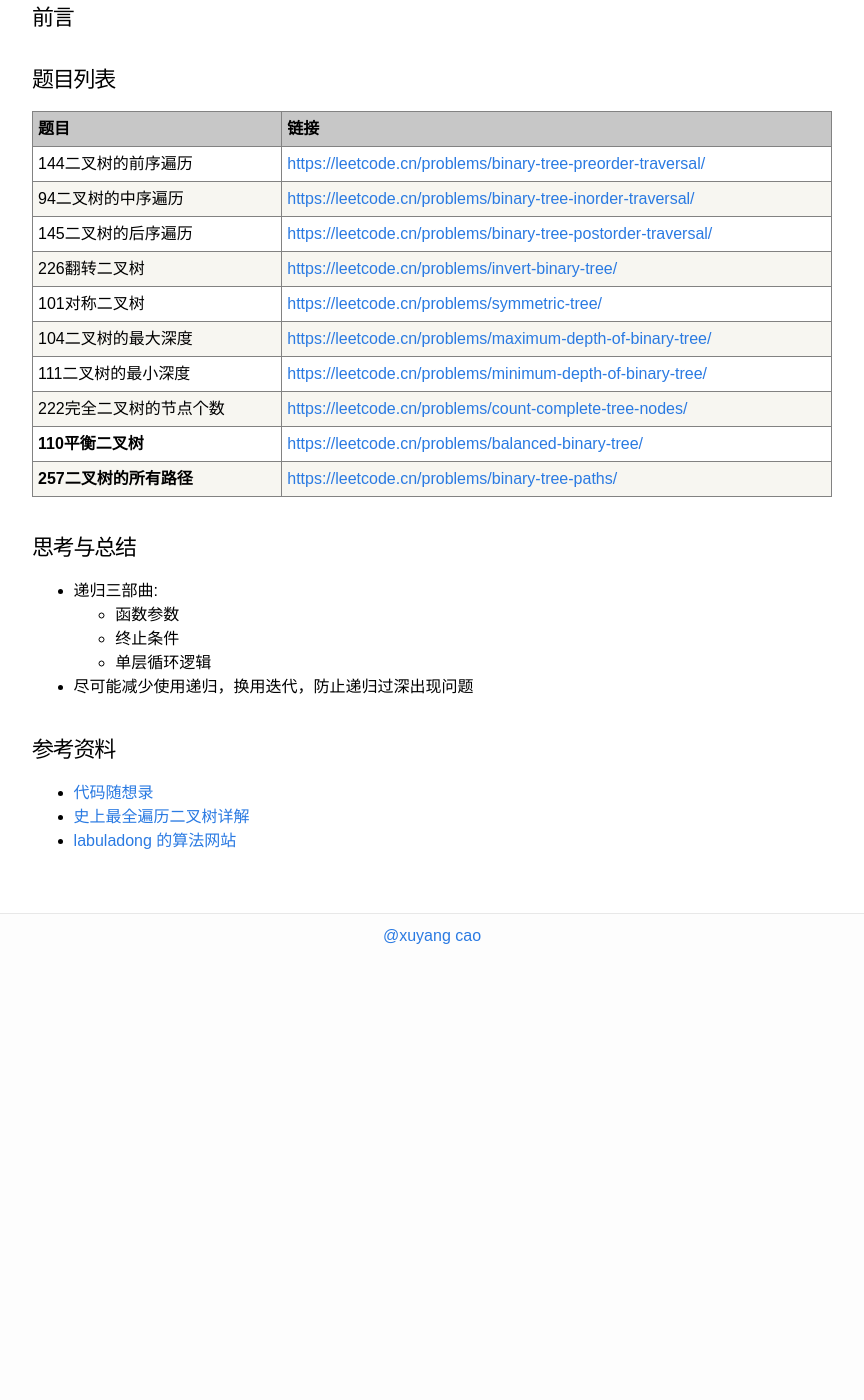
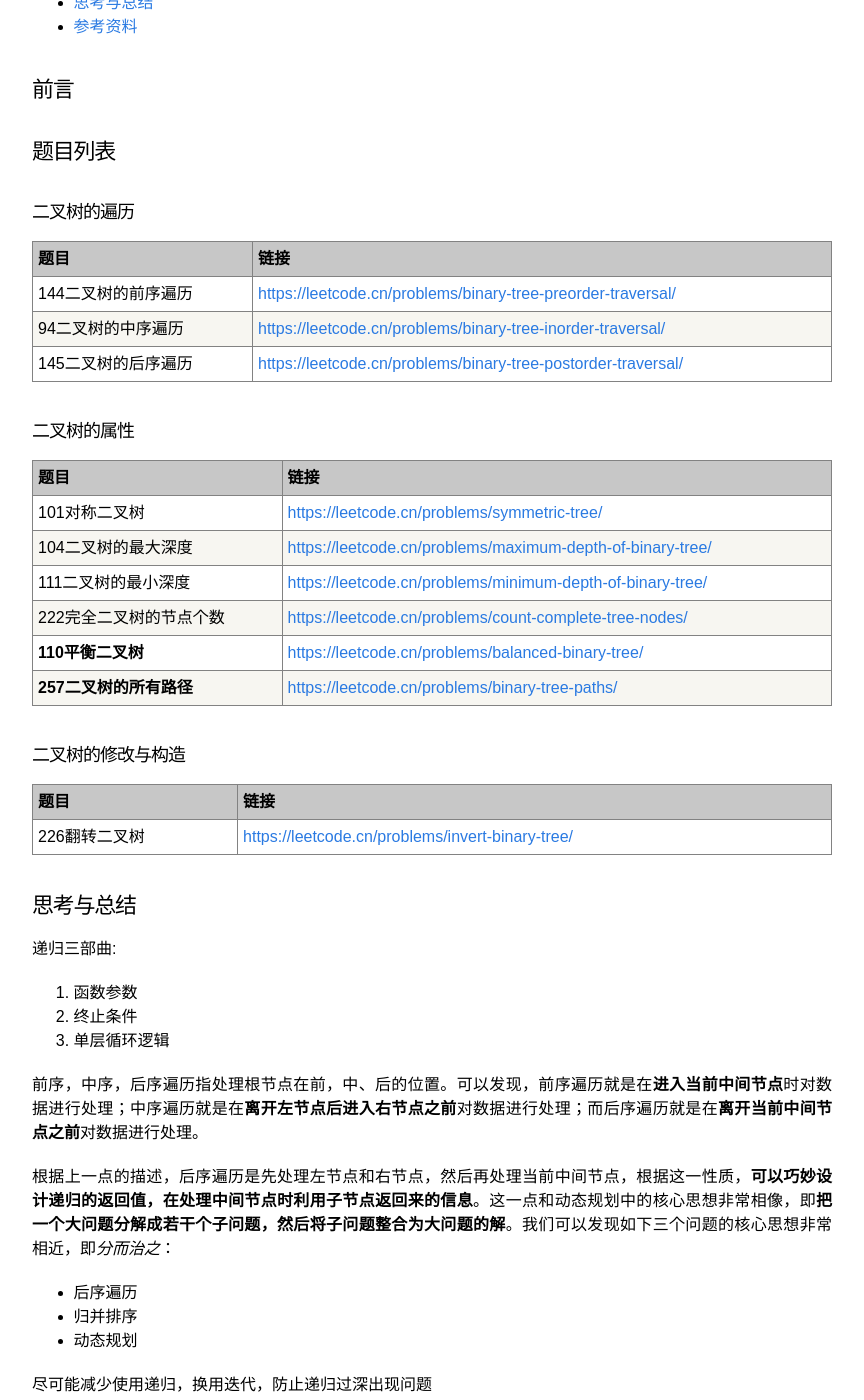
Before and after one commit to xuyangcao/blog, a Jekyll site: the page built from algorithm/binary_tree.md, in a window 1280 px wide and 1400 px high, scrolled down 261 px. Shown: the whole window, without its empty margins (208-1072 px from the left). Built offline with Jekyll 4.4.1, drawn with Linux system fonts in a browser that asks for light colours; before the commit the page ends 1219 px from its top, so only the background shows below that; some of the changed text lies outside the part shown.

Commit message:
add category in binary tree

```diff
--- a/algorithm/binary_tree.md
+++ b/algorithm/binary_tree.md
@@ -6,6 +6,9 @@ layout: page
 
 * [前言](#前言)
 * [题目列表](#题目列表)
+    * [二叉树的遍历](#二叉树的遍历)
+    * [二叉树的属性](#二叉树的属性)
+    * [二叉树的修改与构造](#二叉树的修改与构造)
 * [思考与总结](#思考与总结)
 * [参考资料](#参考资料)
 
@@ -16,12 +19,19 @@ layout: page
 
 ## 题目列表
 
+### 二叉树的遍历
+
 | 题目 | 链接 |
-|:------|:------|
+|:-----|:-----|
 | 144二叉树的前序遍历 | [https://leetcode.cn/problems/binary-tree-preorder-traversal/](https://leetcode.cn/problems/binary-tree-preorder-traversal/) |
 | 94二叉树的中序遍历 | [https://leetcode.cn/problems/binary-tree-inorder-traversal/](https://leetcode.cn/problems/binary-tree-inorder-traversal/) |
 | 145二叉树的后序遍历 | [https://leetcode.cn/problems/binary-tree-postorder-traversal/](https://leetcode.cn/problems/binary-tree-postorder-traversal/) |
-| 226翻转二叉树 | [https://leetcode.cn/problems/invert-binary-tree/](https://leetcode.cn/problems/invert-binary-tree/) |
+
+
+### 二叉树的属性
+
+| 题目 | 链接 |
+|:-----|:-----|
 | 101对称二叉树 | [https://leetcode.cn/problems/symmetric-tree/](https://leetcode.cn/problems/symmetric-tree/) |
 | 104二叉树的最大深度 | [https://leetcode.cn/problems/maximum-depth-of-binary-tree/](https://leetcode.cn/problems/maximum-depth-of-binary-tree/) |
 | 111二叉树的最小深度 | [https://leetcode.cn/problems/minimum-depth-of-binary-tree/](https://leetcode.cn/problems/minimum-depth-of-binary-tree/) |
@@ -29,14 +39,31 @@ layout: page
 | **110平衡二叉树** | [https://leetcode.cn/problems/balanced-binary-tree/](https://leetcode.cn/problems/balanced-binary-tree/) |
 | **257二叉树的所有路径** | [https://leetcode.cn/problems/binary-tree-paths/](https://leetcode.cn/problems/binary-tree-paths/) |
 
+### 二叉树的修改与构造
+
+| 题目 | 链接 |
+|:-----|:-----|
+| 226翻转二叉树 | [https://leetcode.cn/problems/invert-binary-tree/](https://leetcode.cn/problems/invert-binary-tree/) |
+
 
 ## 思考与总结
 
-- 递归三部曲:
-    - 函数参数
-    - 终止条件
-    - 单层循环逻辑
-- 尽可能减少使用递归，换用迭代，防止递归过深出现问题
+递归三部曲:
+
+1. 函数参数
+2. 终止条件
+3. 单层循环逻辑
+
+前序，中序，后序遍历指处理根节点在前，中、后的位置。可以发现，前序遍历就是在**进入当前中间节点**时对数据进行处理；中序遍历就是在**离开左节点后进入右节点之前**对数据进行处理；而后序遍历就是在**离开当前中间节点之前**对数据进行处理。
+
+根据上一点的描述，后序遍历是先处理左节点和右节点，然后再处理当前中间节点，根据这一性质，**可以巧妙设计递归的返回值，在处理中间节点时利用子节点返回来的信息**。这一点和动态规划中的核心思想非常相像，即**把一个大问题分解成若干个子问题，然后将子问题整合为大问题的解**。我们可以发现如下三个问题的核心思想非常相近，即*分而治之*：
+
+- 后序遍历
+- 归并排序
+- 动态规划
+
+尽可能减少使用递归，换用迭代，防止递归过深出现问题
+
 
 
 ## 参考资料
```
